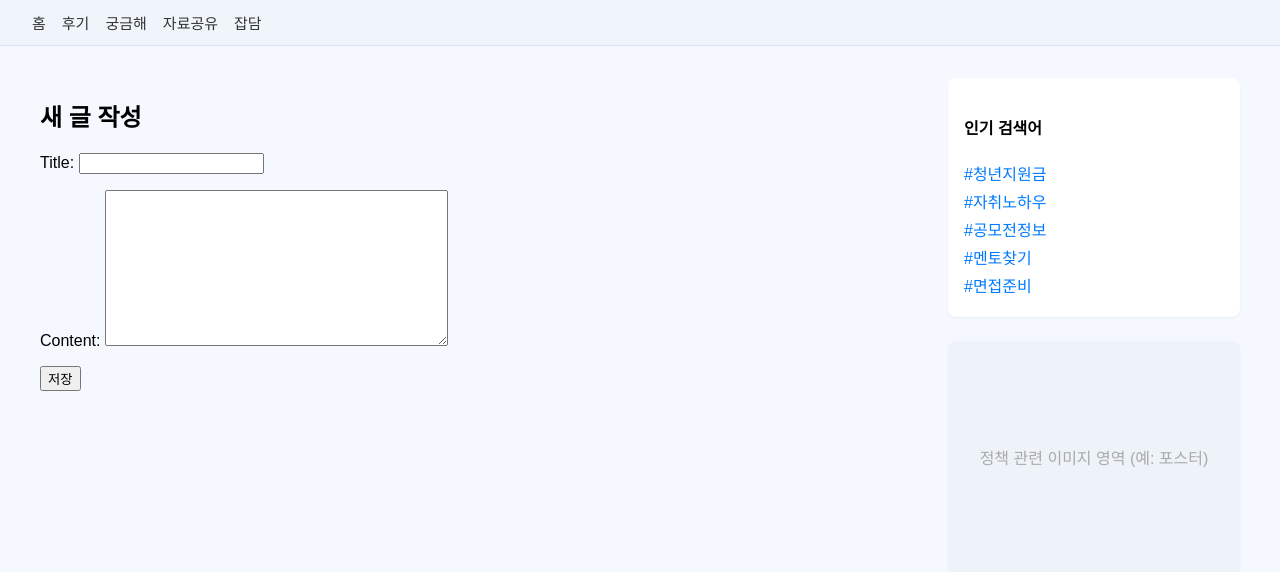
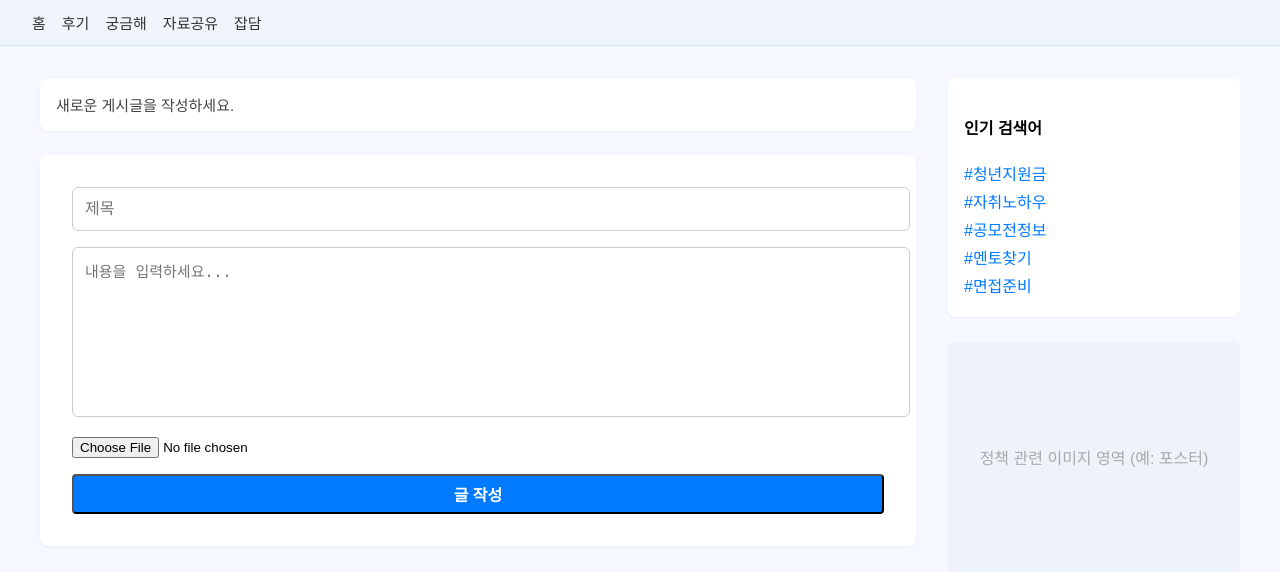
Before and after one commit to choisieon/chungsulmo-project, a Django app: page /board/post/new/ in a window 1280 px wide. Shown: the part 84-656 px from the top of the page. Run offline with Django 5.2, Linux system fonts and the light colour scheme.

Commit message:
게시물

```diff
--- a/board/forms.py
+++ b/board/forms.py
@@ -5,7 +5,7 @@ from .models import Post, Comment
 class PostForm(forms.ModelForm):
     class Meta:
         model = Post
-        fields = ['title', 'content']
+        fields = ['title', 'content', 'image']
 
 class CommentForm(forms.ModelForm):
     class Meta:
--- a/board/models.py
+++ b/board/models.py
@@ -9,6 +9,7 @@ class Post(models.Model):  # 이 부분이 반드시 있어야 함
     pub_date = models.DateTimeField(auto_now_add=True)
     views = models.PositiveIntegerField(default=0)  # 조회수
     likes = models.ManyToManyField(User, related_name='liked_posts')  # 좋아요
+    image = models.ImageField(upload_to='post_images/', blank=True, null=True)  # 이미지 필드 추가
 
     def __str__(self):
         return self.title
--- a/board/templates/board/post_detail.html
+++ b/board/templates/board/post_detail.html
@@ -16,6 +16,12 @@
         </a>
       </div>
     </div>
+
+    {% if post.image %}
+      <div style="margin-bottom:1rem;">
+        <img src="{{ post.image.url }}" alt="첨부 이미지" style="max-width:100%; border-radius:8px;">
+      </div>
+    {% endif %}
 
     <div class="post-content">
       {{ post.content|linebreaks }}
--- a/board/templates/board/post_edit.html
+++ b/board/templates/board/post_edit.html
@@ -1,13 +1,20 @@
-<!-- board/templates/board/post_edit.html -->
 {% extends "base.html" %}
 
 {% block content %}
-  <div class="post-edit-form">
-    <h2>새 글 작성</h2>
-    <form method="post">
-      {% csrf_token %}
-      {{ form.as_p }}
-      <button type="submit" class="submit-button">저장</button>
-    </form>
+  <div class="description">
+    새로운 게시글을 작성하세요.
   </div>
+  <form method="post" enctype="multipart/form-data" style="background: white; border-radius: 8px; padding: 2rem; box-shadow: 0 1px 3px rgba(0,0,0,0.05);">
+    {% csrf_token %}
+    <div style="margin-bottom: 1rem;">
+      <input type="text" name="title" value="{{ form.title.value|default_if_none:'' }}" placeholder="제목" style="width:100%; padding:12px; font-size:16px; border:1px solid #ccc; border-radius:6px;">
+    </div>
+    <div style="margin-bottom: 1rem;">
+      <textarea name="content" rows="8" placeholder="내용을 입력하세요..." style="width:100%; padding:12px; font-size:15px; border:1px solid #ccc; border-radius:6px; resize:none;">{{ form.content.value|default_if_none:'' }}</textarea>
+    </div>
+    <div style="margin-bottom: 1rem;">
+      {{ form.image }}
+    </div>
+    <button type="submit" class="write-button" style="width:100%; font-size:16px;">글 작성</button>
+  </form>
 {% endblock %}
--- a/board/views.py
+++ b/board/views.py
@@ -15,7 +15,7 @@ def post_detail(request, pk):
 
 def post_new(request):
     if request.method == "POST":
-        form = PostForm(request.POST)
+        form = PostForm(request.POST, request.FILES)
         if form.is_valid():
             post = form.save(commit=False)
             # 로그인한 사용자가 있으면 그 유저를, 아니면 임시로 첫 번째 유저를 author로 지정
--- a/chungsulmo/settings.py
+++ b/chungsulmo/settings.py
@@ -15,6 +15,8 @@ import os
 
 # Build paths inside the project like this: BASE_DIR / 'subdir'.
 BASE_DIR = Path(__file__).resolve().parent.parent
+MEDIA_URL = '/media/'
+MEDIA_ROOT = os.path.join(BASE_DIR, 'media')
 
 
 # Quick-start development settings - unsuitable for production
--- a/chungsulmo/urls.py
+++ b/chungsulmo/urls.py
@@ -16,9 +16,14 @@ Including another URLconf
 """
 from django.contrib import admin
 from django.urls import path, include
+from django.conf import settings
+from django.conf.urls.static import static
 
 urlpatterns = [
     path('admin/', admin.site.urls),
     path('', include('community.urls')),  # community 앱으로 연결,
     path('board/', include('board.urls')),
 ]
+
+if settings.DEBUG:
+    urlpatterns += static(settings.MEDIA_URL, document_root=settings.MEDIA_ROOT)
```
Also changed, not shown: board/templates/board/post_list.html (+13 -4 lines), board/migrations/0003_post_image.py (added), db.sqlite3.
